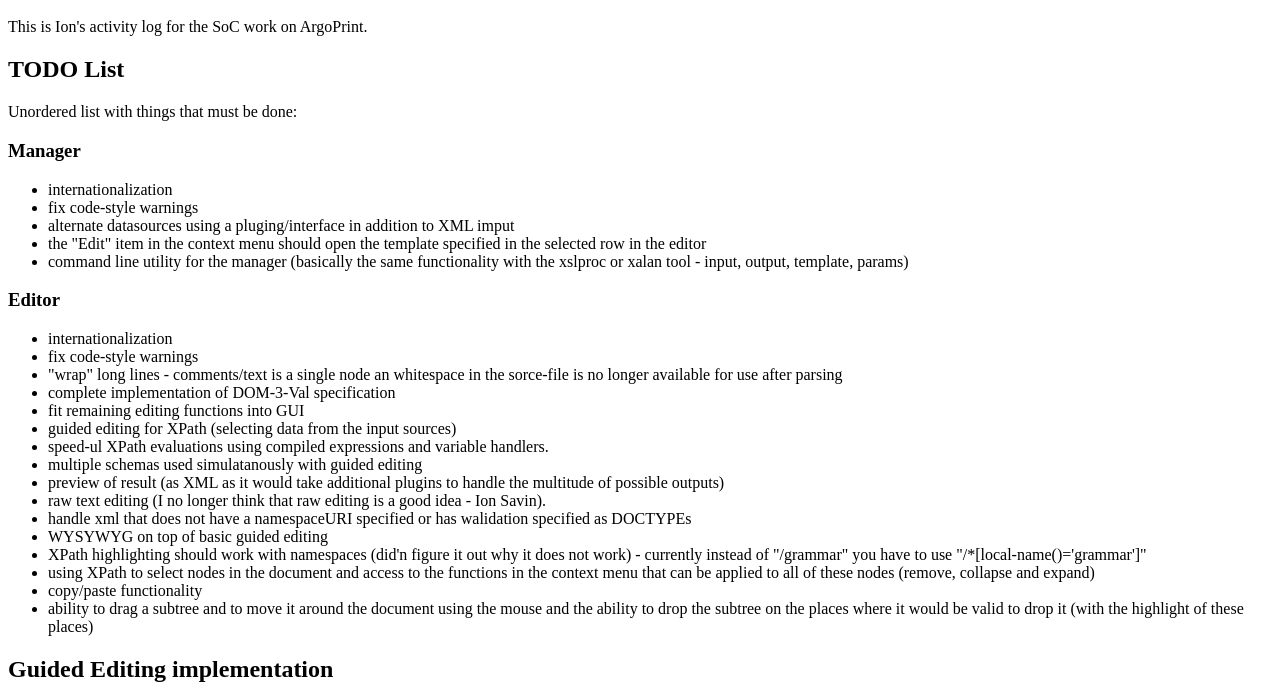
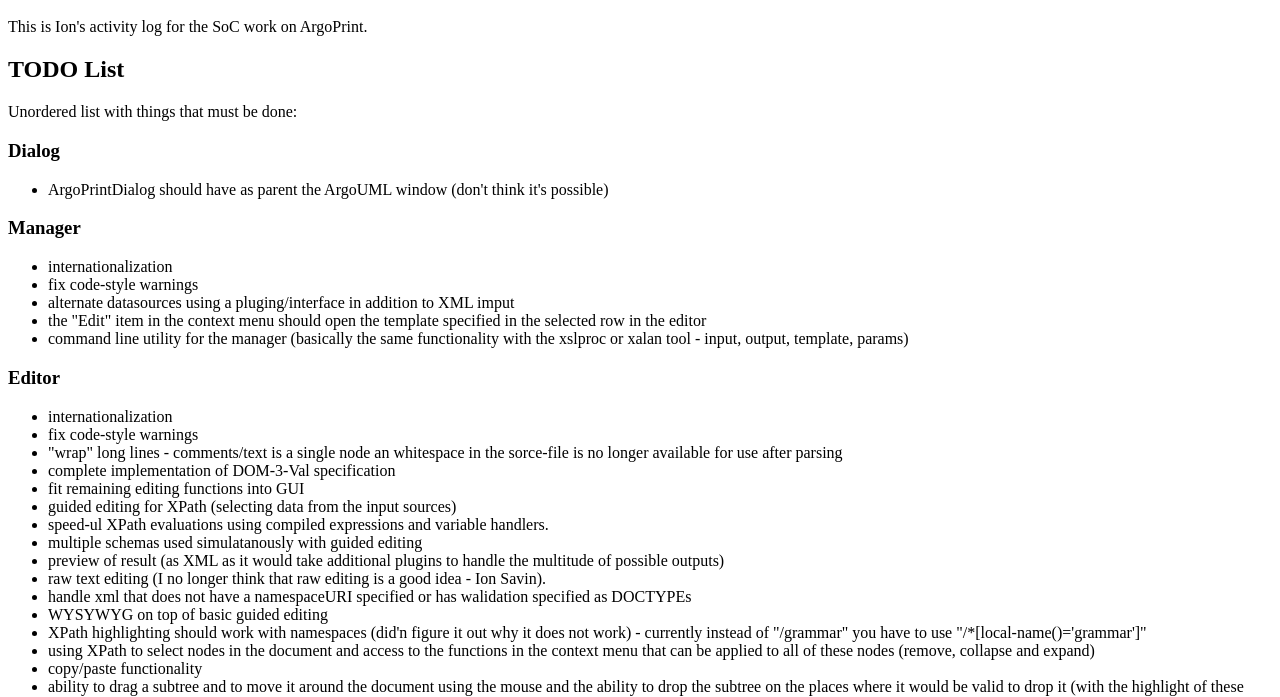
Before and after one commit to argouml-tigris-org/argoprint, a plain HTML site: page www/soc2006/activity.html in a window 1280 px wide. Shown: the part 48-745 px from the top of the page. Drawn offline with Linux system fonts and the light colour scheme.

Commit message:
added dialog todo list
git-svn-id: http://argoprint.tigris.org/svn/argoprint/trunk@238 39b8678e-d811-0410-9f66-c214488f071d

```diff
--- a/www/soc2006/activity.html
+++ b/www/soc2006/activity.html
@@ -8,6 +8,12 @@ This is Ion's activity log for the SoC work on ArgoPrint.
 
 <h2>TODO List</h2>
 Unordered list with things that must be done:
+
+<h3>Dialog</h3>
+<ul>
+<li> ArgoPrintDialog should have as parent the ArgoUML window
+(don't think it's possible)
+</ul>
 
 <h3>Manager</h3>
 <ul>
```
